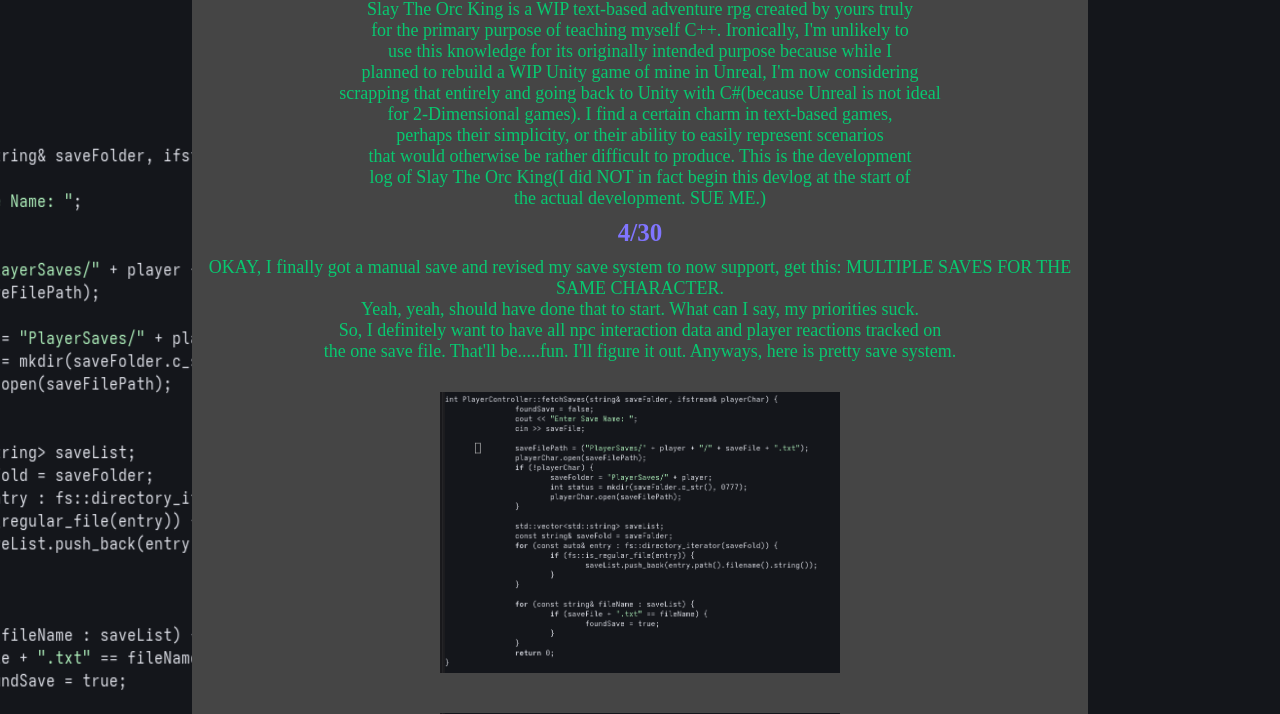
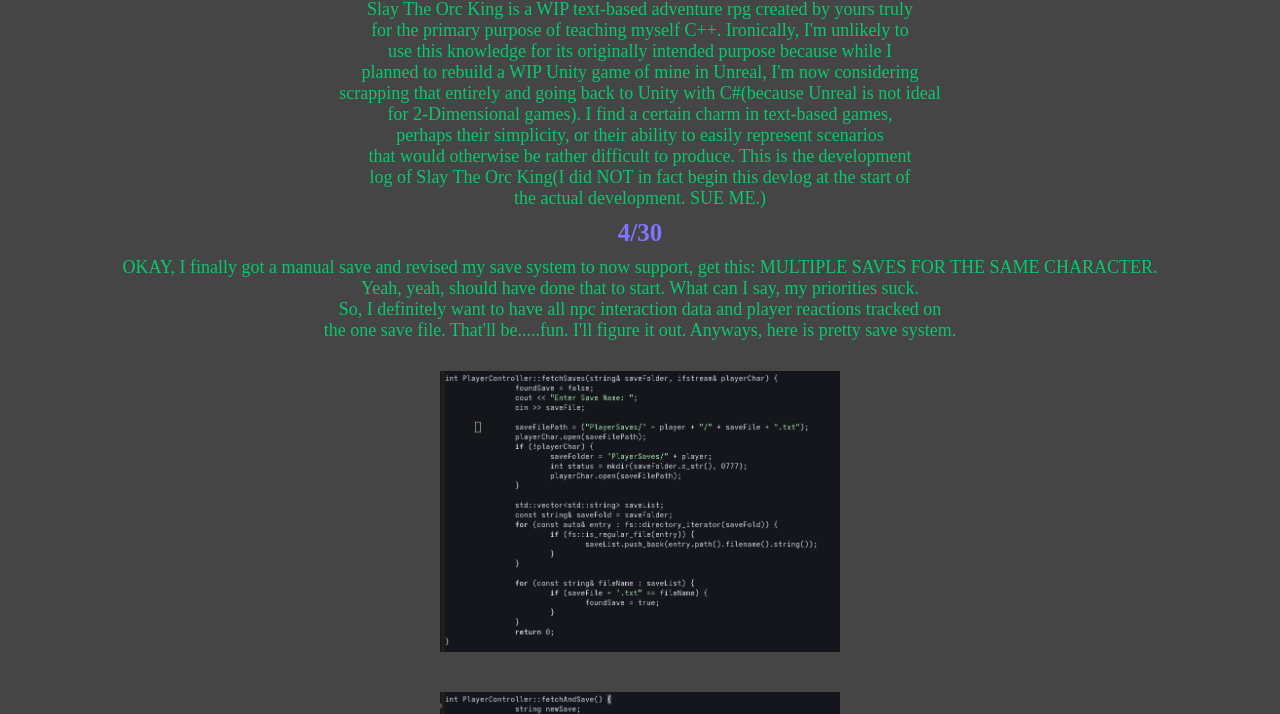
Before and after one commit to bruce835/bruce835.github.io, a plain HTML site: page STOK_devlog.html in a window 1280 px wide. Shown: the part 91-805 px from the top of the page. Drawn offline with Linux system fonts and the light colour scheme.

Commit message:
got rid of ugly background.

```diff
--- a/STOK_devlog.html
+++ b/STOK_devlog.html
@@ -7,12 +7,11 @@
         </head>
 
 	<body>
-		<div class="main">
 			<div id="nav">
 				<a href="index.html">Home</a>
 				<a href="STOK_devlog.html">Slay The Orc King</a>
 				<a href="about.html">About</a>
-				<a href="https://github.com/bruce834">Github</a>
+				<a href="https://github.com/bruce835">Github</a>
 			</div>
 
 			<br>
@@ -190,6 +189,5 @@
 		<p id="end"> This is the end of my website. If you have read this far, you<br>
 		should know that I don't care enough to implement a decent looking bottom<br>
 		margin for this website right now. LEAVE ME ALONE.</p>
-		</div>
 	</body>
 </html>
--- a/styles.css
+++ b/styles.css
@@ -27,27 +27,10 @@
     display: block;
 }
 
-.main {
-	text-align: center;
-	padding-top: 0px;
-	padding-bottom: 0px;
-	border-top: 0px;
-	border-bottom: 0px;
-	margin: auto;
-	background-color: #454545;
-	width: 70%;
-	box-sizing: border-box;
-}
+body {
+  background-color: #454545;
+ }
 
-#small-page {
-	height: 100%;
-}
-
-body {
-  background-image: url('bg.png');
-  background-size: 1920px 1080px;
-  background-attachment: fixed;
- }
 
  h1 {
 	 color: #8075ff;
```
Also changed, not shown: about.html (+1 -3 lines), index.html (+1 -3 lines), bg.png (deleted).
